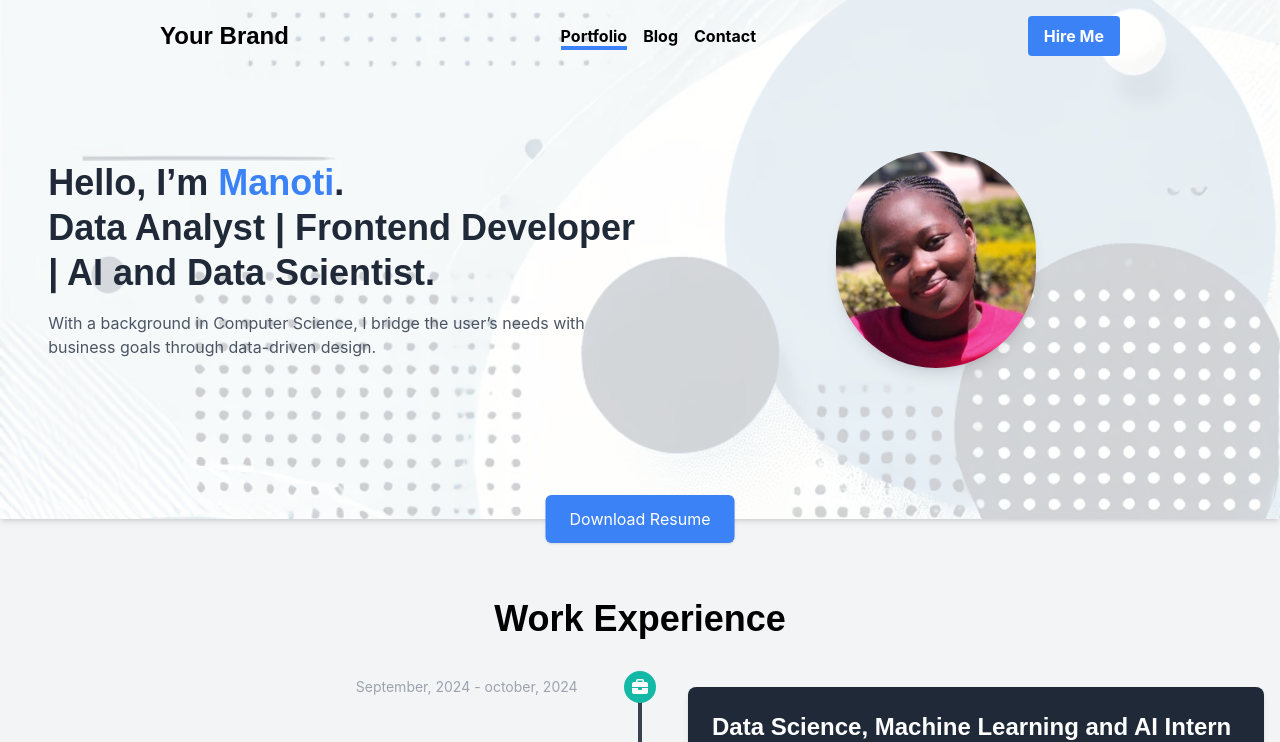
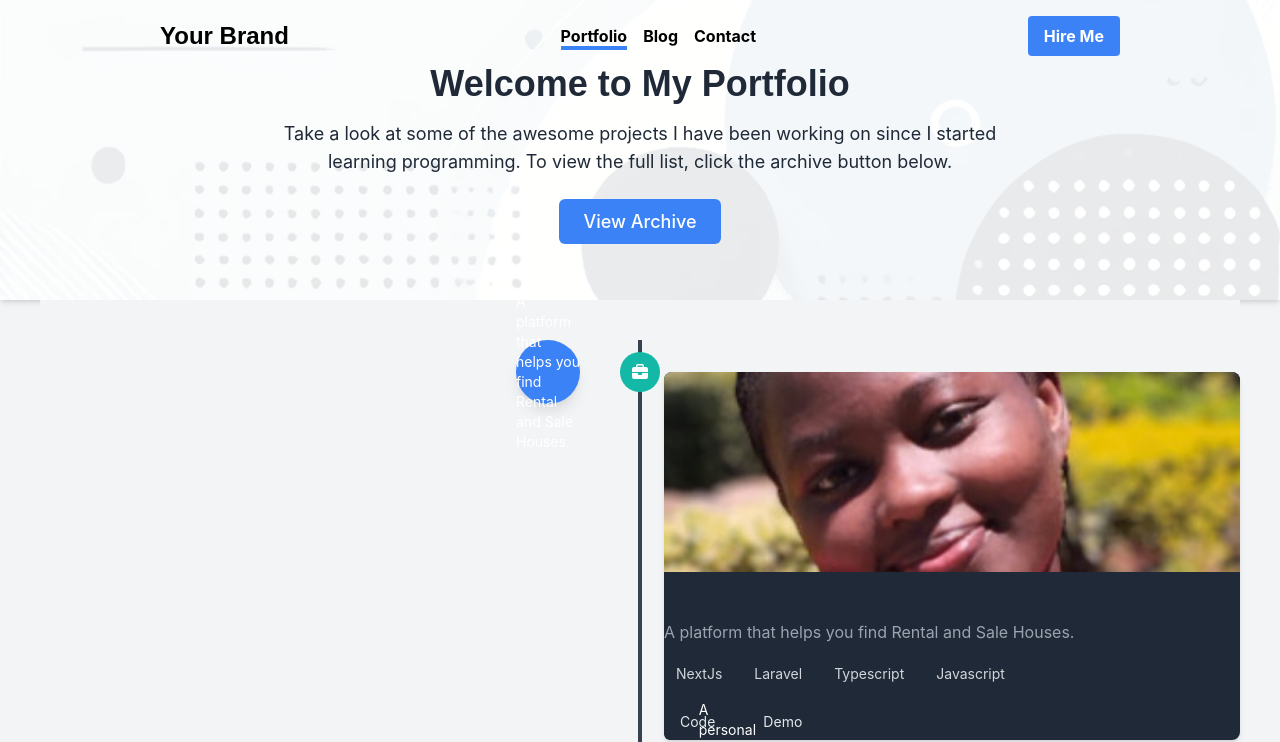
Before and after one commit to felista47/Manoti, a React (Create React App) app: page /projects in a window 1280 px wide. Shown: the top 742 px of the page. Built offline with nearby package versions, Linux system fonts and the light colour scheme.

Commit message:
frontend project page

```diff
--- a/src/app/App.js
+++ b/src/app/App.js
@@ -1,13 +1,23 @@
 import Footer from './Footer';
 import LandingPage from './LandingPage';
 import Navbar from './Navbar';
+import { Routes, Route } from "react-router-dom";
+import Projects from './Projects';
 
 const App = () => {
   return (
     <>
+      {/* Navbar is rendered on all pages */}
       <Navbar />
-      <LandingPage />
-      <Footer/>
+
+      {/* Define routes for dynamic page rendering */}
+      <Routes>
+        <Route path="/" element={<LandingPage />} />
+        <Route path="/projects" element={<Projects />} />
+      </Routes>
+
+      {/* Footer is rendered on all pages */}
+      <Footer />
     </>
   );
 };
--- a/src/app/Navbar.js
+++ b/src/app/Navbar.js
@@ -1,42 +1,43 @@
 import React, { useState } from 'react';
+import { Link } from 'react-router-dom';
 
 const Navbar = () => {
   // Set a state to track the active page
   const [activeLink, setActiveLink] = useState('portfolio');
 
   return (
-    <div className={`bg-gray-80 text-black font-bold flex justify-between items-center py-4 px-40 fixed top-0 left-0 w-full z-50`}>
+    <div className="bg-gray-80 text-black font-bold flex justify-between items-center py-4 px-40 fixed top-0 left-0 w-full z-50">
       <div className="flex items-center">
         <h1 className="text-2xl font-bold">Your Brand</h1>
       </div>
 
       <ul className="flex space-x-4">
         <li>
-          <a
-            href="#"
-            onClick={() => setActiveLink('portfolio')} // Set active when clicked
+          <Link
+            to="/projects"
+            onClick={() => setActiveLink('portfolio')}
             className={`hover:border-b-4 hover:border-blue-500 ${activeLink === 'portfolio' ? 'border-b-4 border-blue-500' : ''}`}
           >
             Portfolio
-          </a>
+          </Link>
         </li>
         <li>
-          <a
-            href="#"
+          <Link
+            to="/blog"
             onClick={() => setActiveLink('blog')}
-            className={`hover:border-b-4 hover:border-blue-500 ${activeLink === 'blog' ? 'border-b-24 border-blue-500' : ''}`}
+            className={`hover:border-b-4 hover:border-blue-500 ${activeLink === 'blog' ? 'border-b-4 border-blue-500' : ''}`}
           >
             Blog
-          </a>
+          </Link>
         </li>
         <li>
-          <a
-            href="#"
+          <Link
+            to="/contact"
             onClick={() => setActiveLink('contact')}
             className={`hover:border-b-4 hover:border-blue-500 ${activeLink === 'contact' ? 'border-b-4 border-blue-500' : ''}`}
           >
             Contact
-          </a>
+          </Link>
         </li>
       </ul>
 
@@ -47,8 +48,7 @@ const Navbar = () => {
         className="bg-blue-500 hover:bg-blue-600 text-white px-4 py-2 rounded"
       >
         Hire Me
-    </a>
-
+      </a>
     </div>
   );
 };
--- /dev/null
+++ b/src/app/Projects.js
@@ -0,0 +1,132 @@
+import React from 'react';
+import background from '../images/backgroundimg.webp';
+import profileImage from '../images/profile.jpg';
+
+const Projects = () => {
+  const projectData = [
+    {
+      title: 'Hauzisha',
+      description: 'A platform that helps you find Rental and Sale Houses.',
+      tags: ['NextJs', 'Laravel', 'Typescript', 'Javascript'],
+      image: profileImage,
+      codeLink: '#code',
+      demoLink: '#demo',
+    },
+    {
+      title: 'Portfolio Website',
+      description: 'A personal website to showcase my projects and skills.',
+      tags: ['React', 'TailwindCSS', 'JavaScript'],
+      image: profileImage,
+      codeLink: '#code',
+      demoLink: '#demo',
+    },
+    {
+      title: 'E-commerce App',
+      description: 'An online store platform for various products.',
+      tags: ['React', 'Node.js', 'Express', 'MongoDB'],
+      image: profileImage,
+      codeLink: '#code',
+      demoLink: '#demo',
+    },
+  ];
+
+  return (
+    <div className="bg-gray-100 text-gray-800">
+      {/* Header Section */}
+      <header className="relative shadow-md">
+        {/* Background Image and Overlay */}
+        <div
+          className="absolute inset-0 bg-cover bg-center z-0"
+          style={{ backgroundImage: `url(${background})` }}
+        >
+          {/* Overlay */}
+          <div className="absolute inset-0 bg-white bg-opacity-90"></div>
+        </div>
+
+        {/* Text section */}
+        <div className="relative z-10 text-center py-16">
+          <h1 className="text-4xl font-bold mb-4">Welcome to My Portfolio</h1>
+          <p className="text-lg max-w-3xl mx-auto mb-8">
+            Take a look at some of the awesome projects I have been working on since I started learning programming.
+            To view the full list, click the archive button below.
+          </p>
+          <a
+            href="#archive"
+            className="bg-blue-500 hover:bg-blue-600 text-white px-6 py-3 rounded-md text-lg font-medium"
+          >
+            View Archive
+          </a>
+        </div>
+      </header>
+
+      {/* Projects Section */}
+    <div className="relative bg-gray-100 text-gray-800 py-10 mx-10">
+        {/* Timeline Line */}
+     <div className="absolute left-1/2 transform -translate-x-1/2 h-full w-1 bg-gray-700"></div>
+
+    {projectData.map((project, index) => (
+          <div
+            key={index}
+            className="relative mb-10"
+          >
+            {/* Timeline Icon */}
+            <div
+              className={`absolute left-1/2 transform -translate-x-1/2 -translate-y-1/2 w-10 h-10 bg-teal-500 text-white rounded-full flex items-center justify-center z-10`}
+            >
+              <i className="fas fa-briefcase"></i>
+            </div>
+            {/* Description in Blue Circle */}
+            <div
+            className={`absolute ${index % 2 === 0 ? 'right-[55%]' : 'left-[55%]'} transform -translate-y-1/2 w-16 h-16 bg-blue-500 text-white text-sm flex items-center justify-center rounded-full shadow-lg`}
+            >
+            {project.description}
+            </div>
+
+
+            {/* Project Card */}
+            <div className={`relative bg-gray-800 rounded-lg shadow-md  max-w-xl ${index % 2 === 0 ? 'ml-auto' : 'mr-auto'} mt-8`}>
+
+              <div className="rounded-t-lg overflow-hidden">
+                <img
+                  src={project.image}
+                  alt={`${project.title} Thumbnail`}
+                  className="object-cover w-full h-[200px]"
+                />
+              </div>
+              <div className="mt-2">
+                <h2 className="text-2xl font-bold mb-2">{project.title}</h2>
+                <p className="text-gray-400 mb-4">{project.description}</p>
+                <div className="flex flex-wrap gap-2 mb-4">
+                  {project.tags.map((tag) => (
+                    <span
+                      key={tag}
+                      className="bg-gray-800 text-gray-300 text-sm px-3 py-1 rounded-full"
+                    >
+                      {tag}
+                    </span>
+                  ))}
+                </div>
+                <div className="flex gap-4">
+                  <a
+                    href={project.codeLink}
+                    className="bg-gray-800 hover:bg-gray-700 text-gray-200 text-sm px-4 py-2 rounded-md"
+                  >
+                    Code
+                  </a>
+                  <a
+                    href={project.demoLink}
+                    className="bg-gray-800 hover:bg-gray-700 text-gray-200 text-sm px-4 py-2 rounded-md"
+                  >
+                    Demo
+                  </a>
+                </div>
+              </div>
+            </div>
+          </div>
+        ))}
+      </div>
+    </div>
+  );
+};
+
+export default Projects;
--- a/src/index.js
+++ b/src/index.js
@@ -1,13 +1,17 @@
 import React from 'react';
 import ReactDOM from 'react-dom/client';
+import { BrowserRouter } from 'react-router-dom'; // Import BrowserRouter for routing
 import App from './app/App';
-import './styles/index.css'
+import './styles/index.css';
 import reportWebVitals from './reportWebVitals';
 
 const root = ReactDOM.createRoot(document.getElementById('root'));
 root.render(
   <React.StrictMode>
-    <App />
+     {/* Wrap the app with BrowserRouter for routing */}
+    <BrowserRouter>
+      <App />
+    </BrowserRouter>
   </React.StrictMode>
 );
 
```
